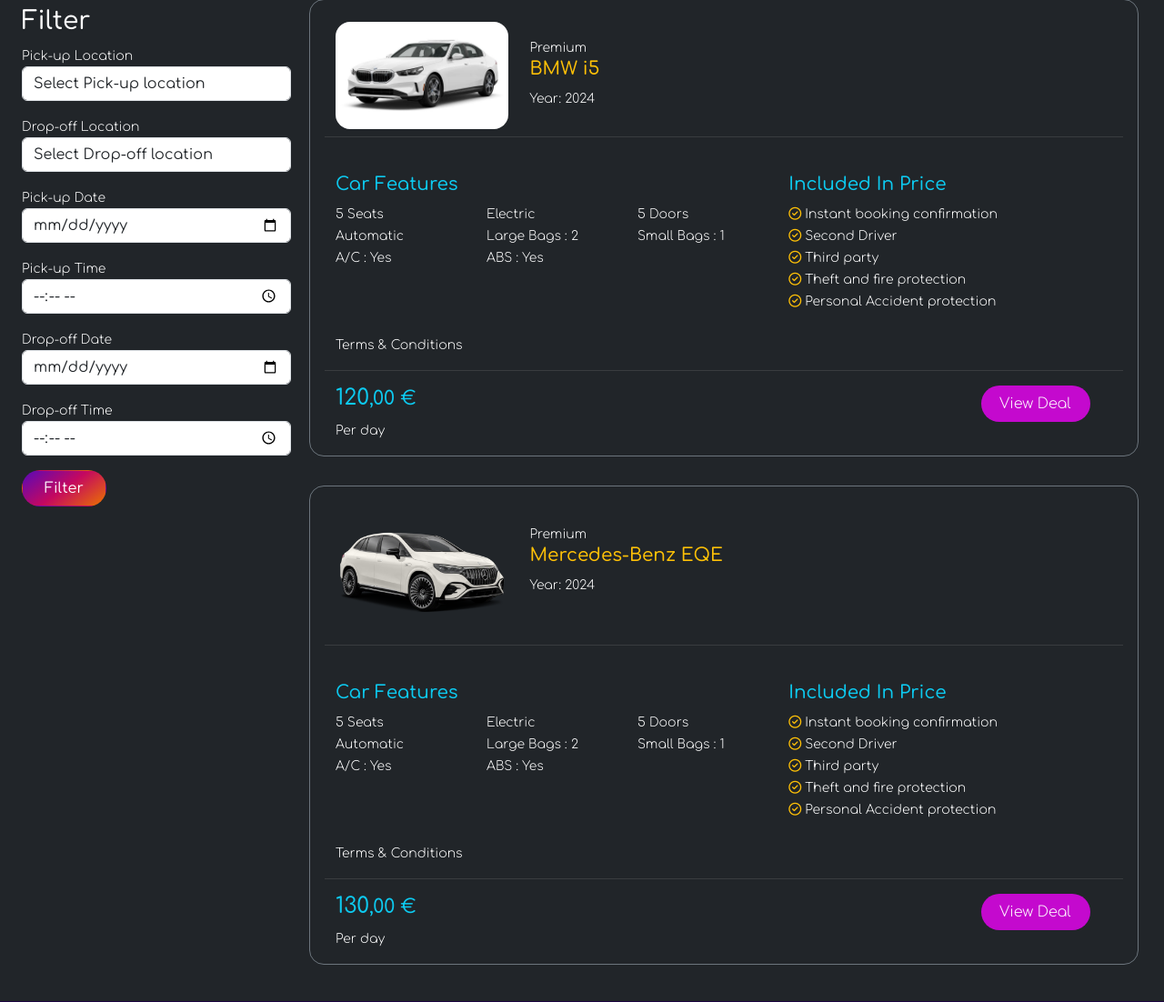
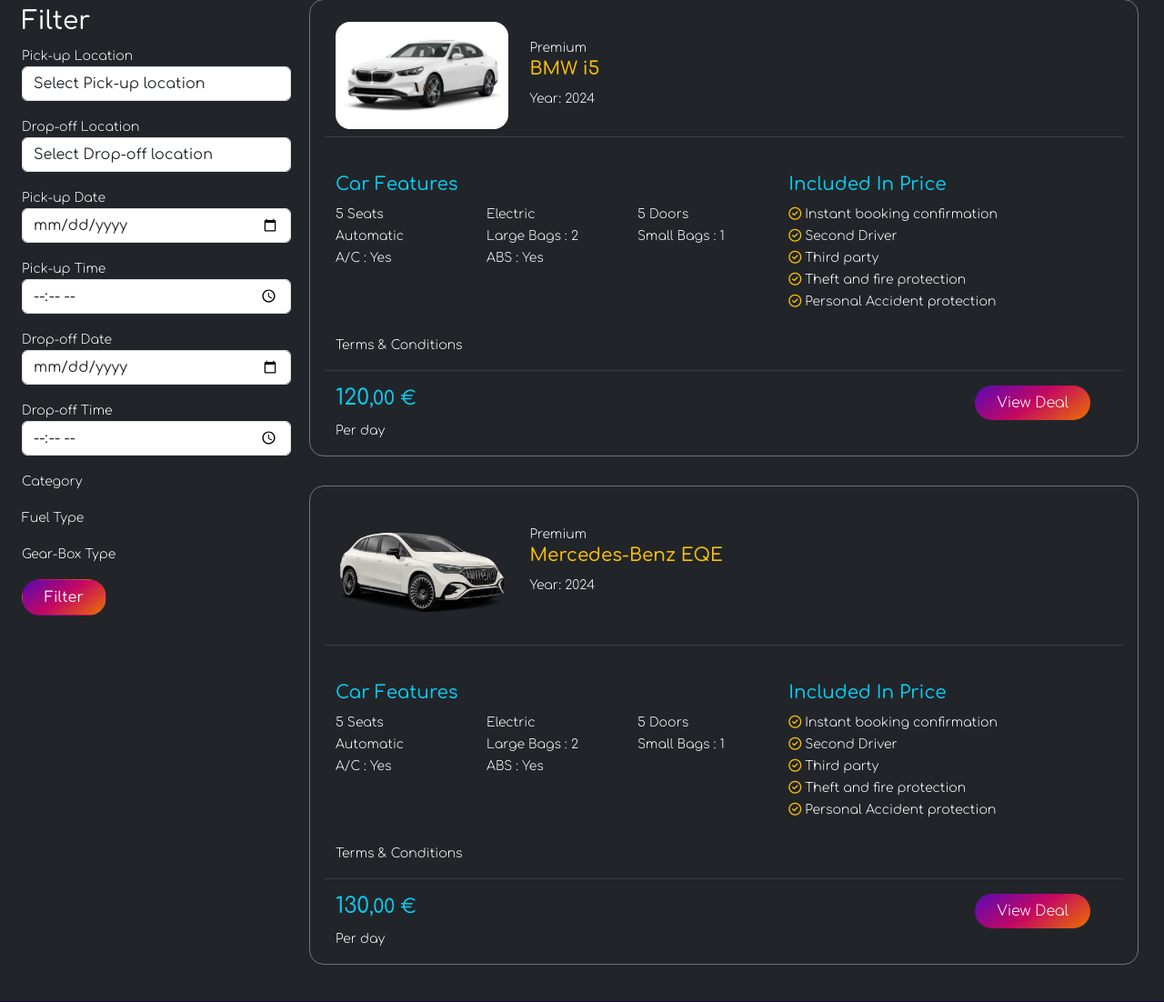
Before and after one commit to EbyChacko/fly_wheel_rent_a_car, a Django app: template templates/cars/search_result.html in a window 1280 px wide. Shown: the part 123-1225 px from the top of the page at 91% size. Run offline with Django 3.2, Linux system fonts and the light colour scheme; the template is opened without the code that fills it: values that come from a table or form of the project are taken from there, others are empty; data comes from the database, SQL or seed files in the repository; some libraries are stand-ins or nearby versions.

Commit message:
updated the filter form and search result page

```diff
--- a/cars/forms.py
+++ b/cars/forms.py
@@ -1,6 +1,6 @@
 from django import forms
 from django.core.exceptions import ValidationError
-from .models import Cities
+from .models import Cities, Categories, Fuel, GearBox
 from django.utils import timezone
 
 
@@ -31,3 +31,36 @@ class CarRentalForm(forms.Form):
 
         if pick_up_date == drop_off_date and pick_up_time >= drop_off_time:
             raise ValidationError("Pick-up time must be before drop-off time if on the same day")
+
+
+
+class CarFilterForm(forms.Form):
+    pick_up_location = forms.ModelChoiceField(queryset=Cities.objects.all(),label='Pick-up Location', empty_label="Select Pick-up location")
+    drop_off_location = forms.ModelChoiceField(queryset=Cities.objects.all(), label='Drop-off Location', empty_label="Select Drop-off location")
+    pick_up_date = forms.DateField(label='Pick-up Date', widget=forms.DateInput(attrs={'type': 'date'}))
+    pick_up_time = forms.TimeField(label='Pick-up Time', widget=forms.TimeInput(attrs={'type': 'time'}))
+    drop_off_date = forms.DateField(label='Drop-off Date', widget=forms.DateInput(attrs={'type': 'date'}))
+    drop_off_time = forms.TimeField(label='Drop-off Time', widget=forms.TimeInput(attrs={'type': 'time'}))
+    category = forms.ModelChoiceField(queryset=Categories.objects.all(), label='Category', empty_label="Select Category")
+    fuel = forms.ModelChoiceField(queryset=Fuel.objects.all(), label='Fuel', empty_label="Select Fuel type")
+    gear_box = forms.ModelChoiceField(queryset=GearBox.objects.all(), label='Gear Box', empty_label="Select Gear Box type")
+
+    def clean(self):
+        cleaned_data = super().clean()
+        pick_up_date = cleaned_data.get("pick_up_date")
+        pick_up_time = cleaned_data.get("pick_up_time")
+        drop_off_date = cleaned_data.get("drop_off_date")
+        drop_off_time = cleaned_data.get("drop_off_time")
+        now = timezone.now().date()
+
+        if pick_up_date and pick_up_date < now:
+            raise ValidationError("Pick-up date cannot be before today")
+
+        if drop_off_date and drop_off_date < now:
+            raise ValidationError("Drop-off date cannot be before today")
+
+        if pick_up_date and drop_off_date and pick_up_date > drop_off_date:
+            raise ValidationError("Pick-up date cannot be after drop-off date")
+
+        if pick_up_date == drop_off_date and pick_up_time >= drop_off_time:
+            raise ValidationError("Pick-up time must be before drop-off time if on the same day")
--- a/cars/urls.py
+++ b/cars/urls.py
@@ -6,4 +6,5 @@ from . import views
 urlpatterns = [
     path('search_cars/', views.search_cars, name='search_cars'),
     path('search_result/', views.search_result, name='search_result'),
+    path('search_result_update/', views.search_result_update, name='search_result_update'),
 ]
--- a/templates/cars/search_result.html
+++ b/templates/cars/search_result.html
@@ -8,7 +8,7 @@
     <div class="row animation p-3">
         <div class="col-12 col-md-3 py-3 px-2 my-3">
             <h3>Filter</h3>
-            <form method="post" action="{% url 'search_result' %}">
+            <form method="post" action="{% url 'search_result_update' %}">
                 {% csrf_token %}
                 <div class="form-group pb-3">
                     <label for="id_pick_up_location"><small>Pick-up Location</small></label>
@@ -34,15 +34,19 @@
                     <label for="id_drop_off_time"><small>Drop-off Time</small></label>
                     {% render_field form.drop_off_time class="form-control" %}
                 </div>
-                {% if form.errors %}
-                <ul>
-                    {% for field in form %}
-                    {% for error in field.errors %}
-                    <li>{{ error }}</li>
-                    {% endfor %}
-                    {% endfor %}
-                </ul>
-                {% endif %}
+                <div class="form-group pb-3">
+                    <label for="id_category"><small>Category</small></label>
+                    {% render_field form.category class="form-control" %}
+                </div>
+                <div class="form-group pb-3">
+                    <label for="id_fuel"><small>Fuel Type</small></label>
+                    {% render_field form.fuel class="form-control" %}
+                </div>
+                <div class="form-group pb-3">
+                    <label for="id_gear_box"><small>Gear-Box Type</small></label>
+                    {% render_field form.gear_box class="form-control" %}
+                </div>
+                <small class="text-danger">{{ form.non_field_errors }}</small>
                 <button type="submit" class="btn button-2">Filter</button>
             </form>
         </div>
@@ -122,7 +126,7 @@
                             </div>
                         </div>
                         <div class="col-12 pb-3">
-                            <a href="">
+                            <a href="#">
                                 <small>Terms & Conditions</small>
                             </a>
                         </div>
@@ -134,7 +138,7 @@
                             <small>Per day</small>
                         </div>
                         <div class="col-6 text-right d-flex justify-content-end">
-                            <a href="#" class="button-4">
+                            <a href="#" class="button-2">
                                 View Deal
                             </a>
                         </div>
@@ -162,15 +166,5 @@
     var copy = document.querySelector(".logos-slide").cloneNode(true);
     document.querySelector(".logos").appendChild(copy);
 
-    // to toggle sidebar on button click
-    document.getElementById("sidebar-toggle").addEventListener("click", function () {
-        var sidebar = document.getElementById("sidebar");
-        if (sidebar.style.width === "250px") {
-            sidebar.style.width = "0";
-        } else {
-            sidebar.style.width = "250px";
-        }
-    });
-
 </script>
 {% endblock %}
```
Also changed, not shown: cars/views.py (+48 -1 lines).
